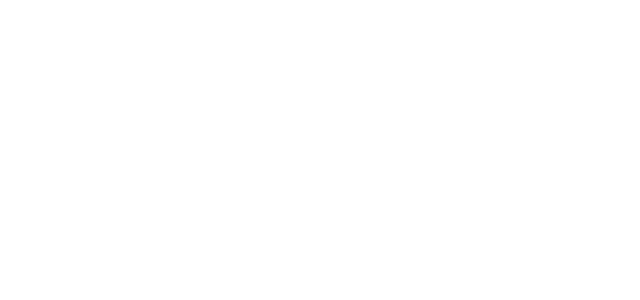
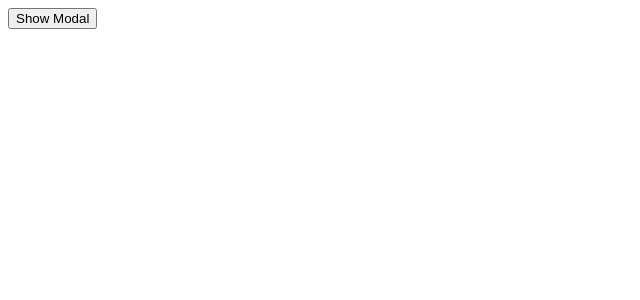
Before and after one commit to acciojob/react-composition-2-sayantan174, a React app: page / in a window 1280 px wide. Shown: the top 300 px of the page, without its empty margins (0-640 px from the left). Built offline with nearby package versions, Linux system fonts and the light colour scheme.

Commit message:
submitting code-Fri Jun 16 2023 14:52:31 GMT+0530 (India Standard Time)

```diff
--- a/src/components/App.js
+++ b/src/components/App.js
@@ -1,11 +1,12 @@
 
 import React from "react";
 import './../styles/App.css';
-
+import Modal from './Modal'
 const App = () => {
   return (
     <div>
         {/* Do not remove the main div */}
+        <Modal show={false}/>
     </div>
   )
 }
--- /dev/null
+++ b/src/components/Modal.js
@@ -0,0 +1,22 @@
+import React, { useState } from "react";
+
+const Modal = (props) => {
+    let [show,setShow]=useState(props.show);
+    const changeShow = ()=>{
+        setShow(true);
+    }
+    const showFalse = ()=>{
+        setShow(false);
+    }
+  return (
+    <>
+      <button onClick={changeShow}>Show Modal</button>
+      <div className="model-overlay" style={{display:show?"block":"none"}}>
+        <button className="model-close" onClick={showFalse}>Close</button>
+        <p>This is the content of the modal.</p>
+      </div>
+    </>
+  );
+};
+
+export default Modal;
```
Also changed, not shown: 1 other file (tests, documents, lock files or other folders).
